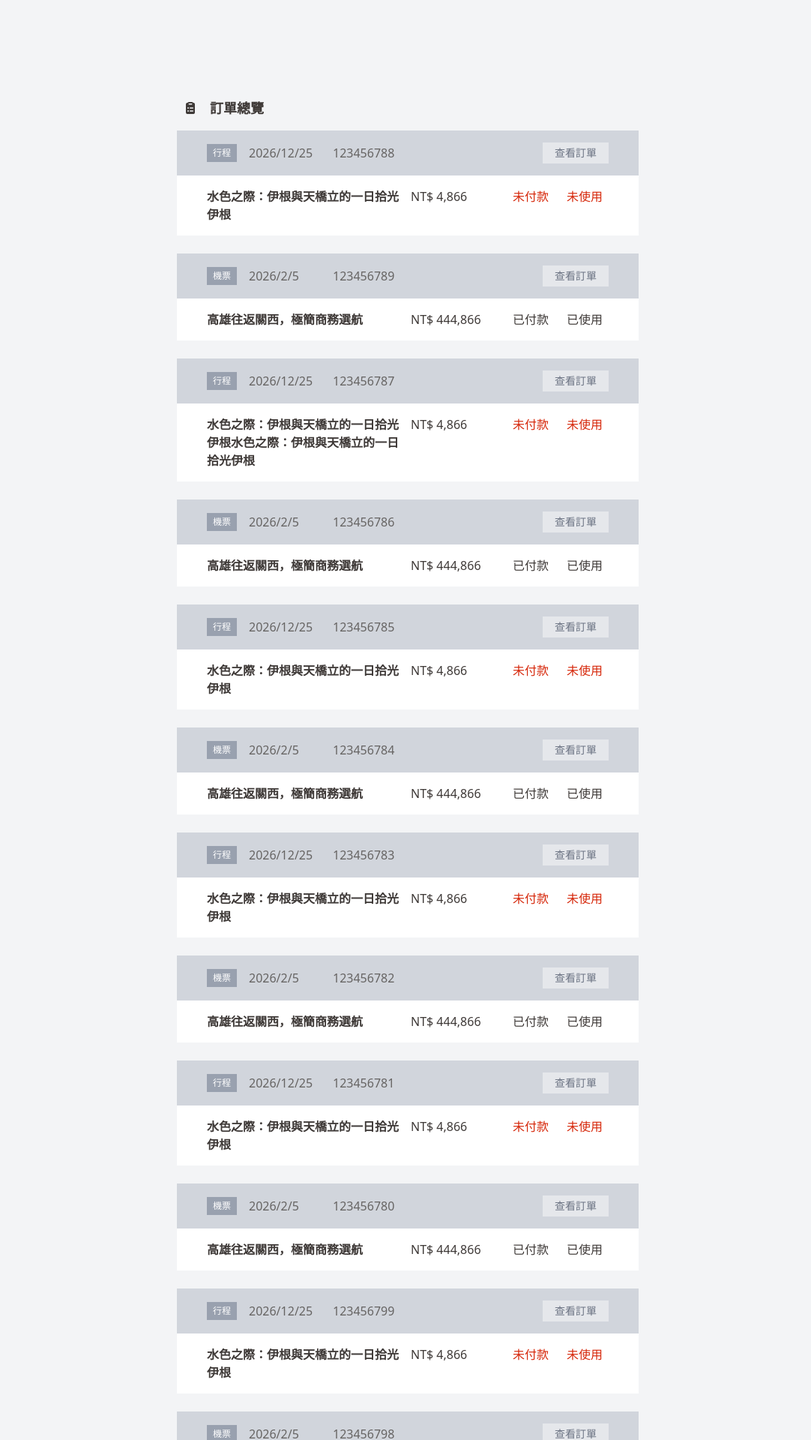
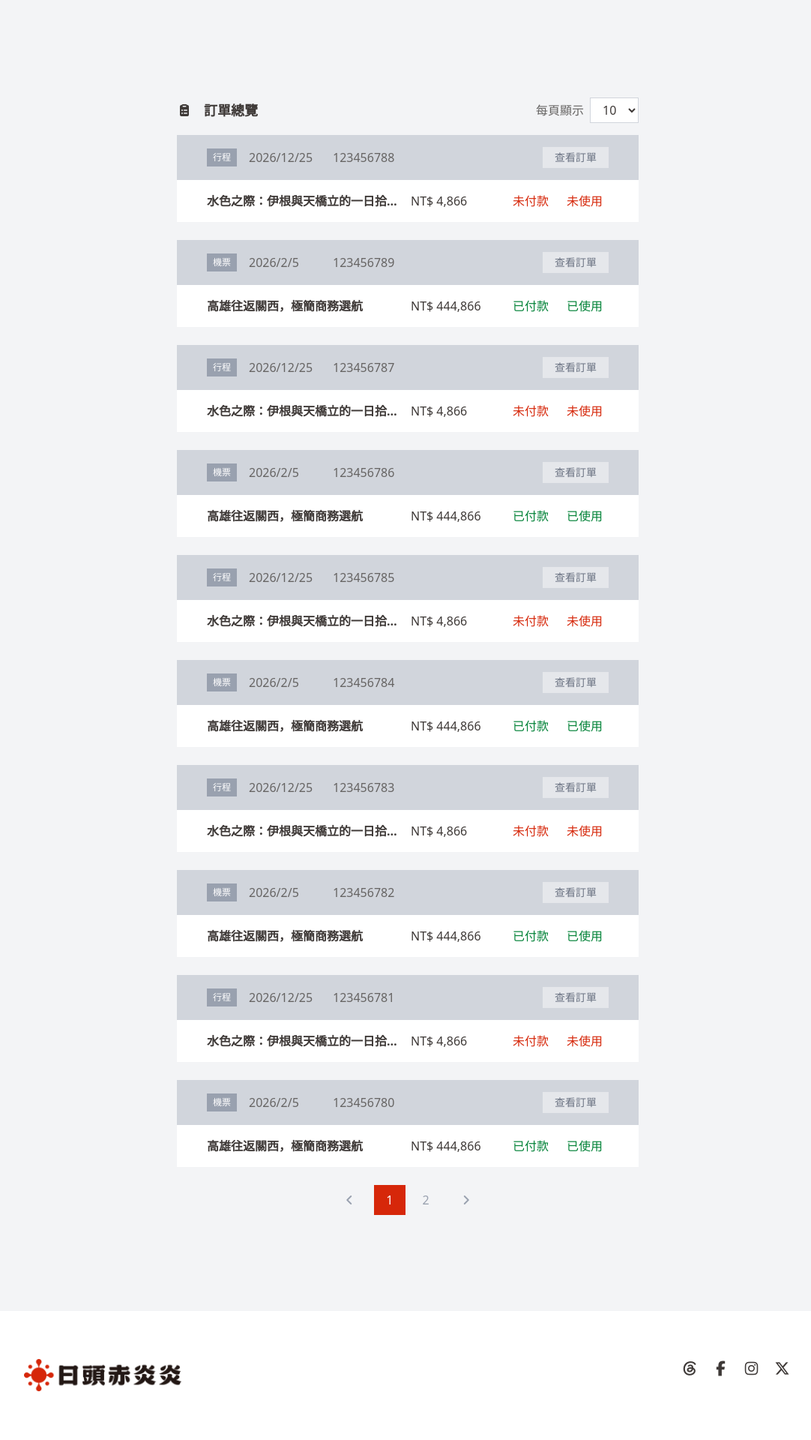
Before and after one commit to TT3x3/japan-hot-hot, a Vue app: page /member/orders in a window 1280 px wide. Shown: the part 700-2620 px from the top of the page at 75% size, without its empty margins (96-1178 px from the left). Built offline with nearby package versions, Linux system fonts and the light colour scheme; what v-calendar would draw is missing.

Commit message:
Adjust MemberOrders title display for MD+ screens and add pagination component

```diff
--- /dev/null
+++ b/src/components/CustomPagination.vue
@@ -0,0 +1,42 @@
+<template>
+    <!-- Pagination -->
+    <div class="flex flex-1 items-center justify-center">
+        <div>
+            <ul aria-label="Pagination" class="isolate inline-flex gap-2 -space-x-px">
+                <li @click="changePages(currentPage - 1)"
+                    class="relative inline-flex items-center px-4 py-2 text-gray-400"
+                    :class="{ disabled: currentPage === 1 }">
+                    <i class="fa-solid fa-angle-left"></i>
+                </li>
+                <li @click="changePages(page)" v-for="p in totalPages" :key="p" aria-current="page"
+                    class="relative inline-flex items-center px-4 py-2 text-gray-400"
+                    :class="{ 'bg-hot-red text-white': currentPage === p }">{{ p }}</li>
+                <li @click="changePages(currentPage + 1)"
+                    class="relative inline-flex items-center px-4 py-2 text-gray-400"
+                    :class="{ disabled: currentPage === totalPages }">
+                    <i class="fa-solid fa-angle-right"></i>
+                </li>
+            </ul>
+        </div>
+    </div>
+</template>
+<script>
+export default {
+    props: {
+        totalPages: {
+            type: Number,
+            required: true,
+        },
+        currentPage: {
+            type: Number,
+            default: 1,
+        },
+    },
+    methods: {
+        changePages(page) {
+            if (page < 1 || page > this.totalPages) return;
+            this.$emit('update:currentPage', page);
+        }
+    },
+}
+</script>
--- a/src/main.js
+++ b/src/main.js
@@ -5,9 +5,11 @@ import './assets/main.css'
 import '@fortawesome/fontawesome-free/css/all.min.css';
 import router from './router';
 import './utils/filter';
+import CustomPagination from './components/CustomPagination.vue'
 
 Vue.config.productionTip = false
 Vue.use(VCalendar)
+Vue.component('CustomPagination', CustomPagination)
 
 router.beforeEach((to, from, next) => {
   document.body.scrollTop = 0;
--- a/src/pages/MemberOrders.vue
+++ b/src/pages/MemberOrders.vue
@@ -9,12 +9,24 @@
         </div>
         <div class="max-w-[80%] mx-auto flex flex-col gap-8">
             <div class="text-base-heavy">
-                <div class="flex flex-row gap-4 ps-2 pb-4 items-center">
-                    <i class="fa-solid fa-clipboard-list"></i>
-                    <p class="font-bold text-lg text-base-heavy">訂單總覽</p>
+                <div class="flex justify-between items-center pb-4">
+                    <div class="flex flex-row gap-4 items-center">
+                        <i class="fa-solid fa-clipboard-list"></i>
+                        <p class="font-bold text-lg text-base-heavy">訂單總覽</p>
+                    </div>
+                    <div class="flex gap-2 items-center">
+                        <label for="numberSelect" class="text-base-light md:text-base text-sm">每頁顯示</label>
+                        <select id="numberSelect" v-model.number="perPage"
+                            class="border border-gray-300 bg-white px-3 py-1">
+                            <option v-for="num in selectNum" :key="num" :value="num">{{
+                                num }}</option>
+                        </select>
+                    </div>
                 </div>
+
+                <!-- orders list -->
                 <div class="flex flex-col gap-6 justify-center text-base-heavy">
-                    <div v-for="(order) in orders" :key="order.id"
+                    <div v-for="(order) in paginationPages" :key="order.id"
                         class="hover:shadow-md transition-shadow duration-200">
                         <div
                             class="bg-gray-300 flex md:flex-row flex-col justify-between md:items-center md:gap-4 gap-1 md:px-10 px-6 py-4 text-base-light">
@@ -32,17 +44,23 @@
                             <div class="flex md:flex-row flex-col md:gap-4 gap-1">
                                 <p class="block md:hidden self-start bg-gray-400 text-white px-2 py-1">{{
                                     typeTranslate[order.type] }}</p>
-                                <p class="hidden md:block w-64 line-clamp-1 font-bold">{{ order.title }}</p>
+                                <p
+                                    class="hidden md:block w-64 font-bold whitespace-nowrap overflow-hidden text-ellipsis line-clamp-1">
+                                    {{ order.title }}</p>
                                 <p class="w-30">{{ order.price | dollarSign | currency }}</p>
-                                <p class="w-14" :class="{ 'text-hot-red': order.isPaid === false }">{{ order.isPaid ?
-                                    '已付款' : '未付款' }}</p>
-                                <p class="w-14" :class="{ 'text-hot-red': order.isUsed === false }">{{ order.isUsed ?
-                                    '已使用' : '未使用' }}</p>
+                                <p class="w-14 text-green-700" :class="{ 'text-hot-red': order.isPaid === false }">{{
+                                    order.isPaid ?
+                                        '已付款' : '未付款' }}</p>
+                                <p class="w-14 text-green-700" :class="{ 'text-hot-red': order.isUsed === false }">{{
+                                    order.isUsed ?
+                                        '已使用' : '未使用' }}</p>
                             </div>
                             <button type="button"
                                 class="inline-block self-end md:hidden bg-gray-200 md:px-4 px-6 md:py-2 py-3 md:text-xs text-base text-gray-500 hover:bg-gray-100 active:bg-gray-400">查看訂單</button>
                         </div>
                     </div>
+
+                    <CustomPagination :totalPages="totalPages" :currentPage.sync="currentPage" />
                 </div>
             </div>
         </div>
@@ -212,7 +230,10 @@ export default {
                     isPaid: true,
                     isUsed: true,
                 },
-            ]
+            ],
+            selectNum: [5, 10, 20, 40],
+            currentPage: 1,
+            perPage: 10,
         }
     },
     methods: {
@@ -223,6 +244,22 @@ export default {
                 tour: '行程',
                 ticket: '機票',
             }
+        },
+        totalPages() {
+            return Math.ceil(this.orders.length / this.perPage);
+        },
+        paginationPages() {
+            const start = (this.currentPage - 1) * this.perPage;
+            const end = start + this.perPage;
+            return this.orders.slice(start, end);
+        }
+    },
+    watch: {
+        currentPage() {
+            window.scrollTo({ top: 0, behavior: 'smooth' });
+        },
+        perPage() {
+            this.currentPage = 1;
         }
     }
 }
```
